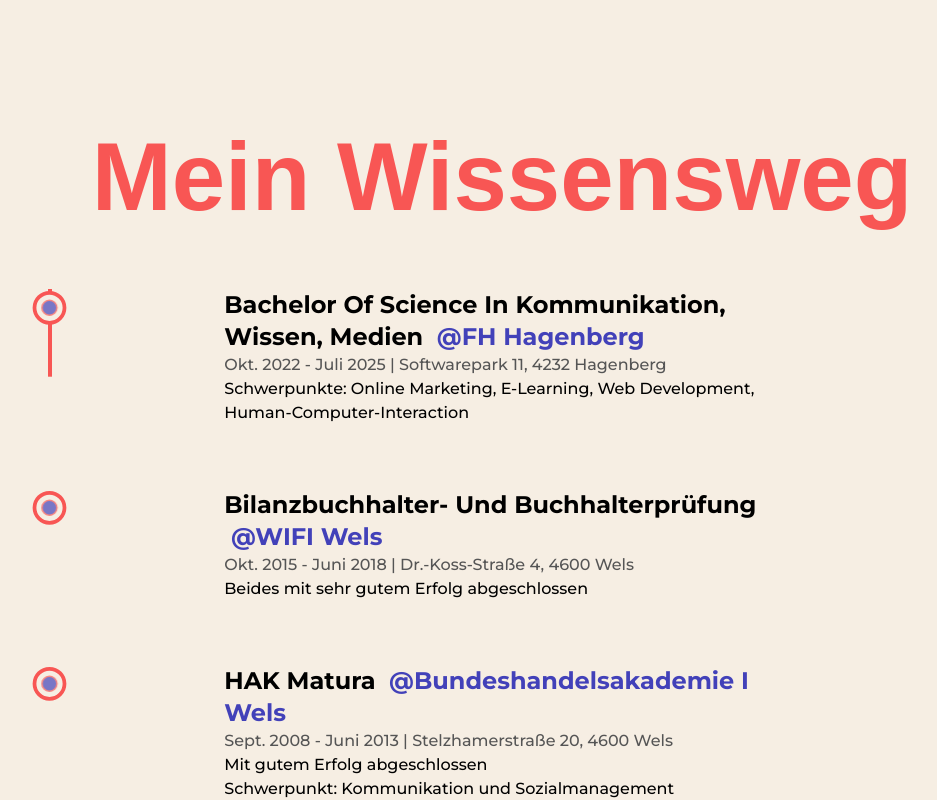
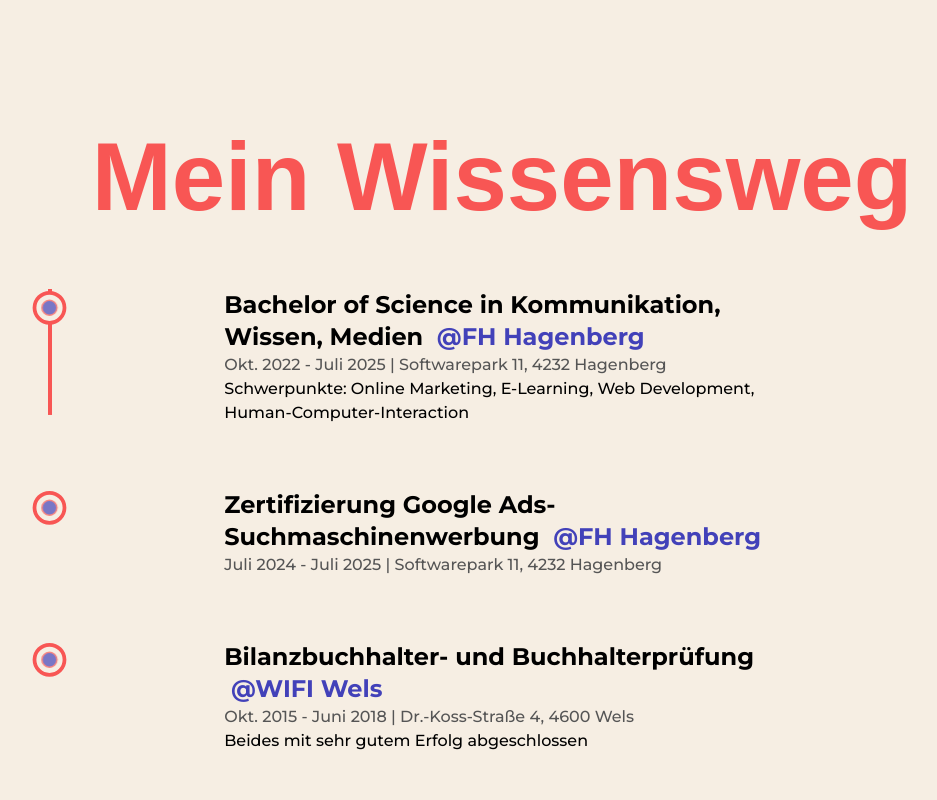
Before and after one commit to Ines2108/portfolio_new, a Next.js app: page /about in a window 1280 px wide. Shown: the part 3945-4745 px from the top of the page, without its empty margins (138-1075 px from the left). Built offline with nearby package versions, Linux system fonts and the light colour scheme; a web font is replaced by a local one.

Commit message:
Adjust about page

```diff
--- a/src/components/Education.js
+++ b/src/components/Education.js
@@ -14,7 +14,7 @@ const Details = ({ education, school, schoolLink, time, address, note }) => {
         initial={{ y: 50 }}
         whileInView={{ y: 0 }}
         transition={{ duration: 0.5, type: "spring" }}>
-        <h3 className="capitalize font-bold text-base sm:text-xl md:text-2xl">
+        <h3 className="normal-case font-bold text-base sm:text-xl md:text-2xl">
           {education} &nbsp;
           <a
             href={schoolLink}
@@ -43,14 +43,14 @@ const Education = () => {
   });
 
   return (
-    <div className="mt-32 mb-80">
+    <div className="mt-32 mb-20 md:mb-48">
       <h2 className="text-5xl sm:text-6xl md:text-7xl lg:text-8xl text-primary font-bold text-center mb-16">
         Mein Wissensweg
       </h2>
       <div ref={ref} className="w-full mx-auto relative lg:w-[90%] md:w-[75%]">
         <motion.div
           style={{ scaleY: scrollYProgress }}
-          className="absolute left-[20px] top-0 w-[2px] h-full bg-primary origin-top
+          className="absolute left-[20px] top-0 w-[2px] h-[110%] bg-primary origin-top
           md:w-[4px] md:left-9 xs:left-[30px]"
         />
 
@@ -62,6 +62,13 @@ const Education = () => {
             time="Okt. 2022 - Juli 2025"
             address="Softwarepark 11, 4232 Hagenberg"
             note="Schwerpunkte: Online Marketing, E-Learning, Web Development, Human-Computer-Interaction"
+          />
+          <Details
+            education="Zertifizierung Google Ads-Suchmaschinenwerbung"
+            time="Juli 2024 - Juli 2025"
+            school="FH Hagenberg"
+            companyLink="https://fh-ooe.at/campus-hagenberg"
+            address="Softwarepark 11, 4232 Hagenberg"
           />
           <Details
             education="Bilanzbuchhalter- und Buchhalterprüfung"
```
